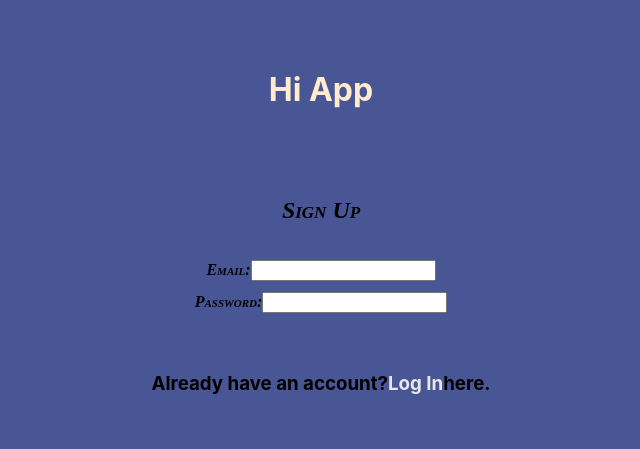
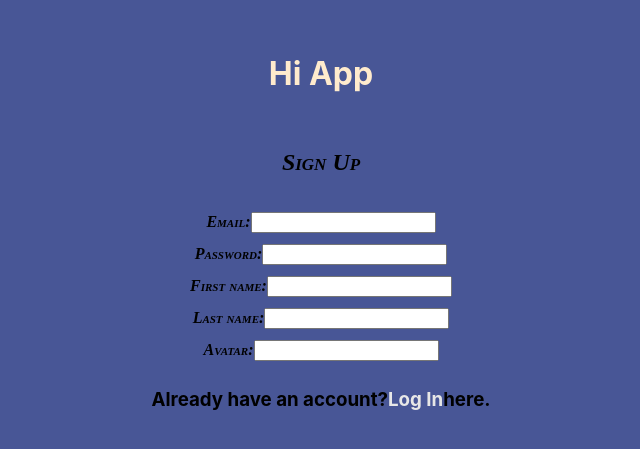
Before and after one commit to BrunildaM/hoxton-node-project-frontend, a React (Vite) app: page /Sign-Up in a window 1280 px wide. Shown: the part 169-618 px from the top of the page, without its empty margins (319-959 px from the left). Built offline with nearby package versions, Linux system fonts and the light colour scheme.

Commit message:
added types

```diff
--- a/src/App.tsx
+++ b/src/App.tsx
@@ -5,39 +5,31 @@ import "./App.css";
 import ChatPage from "./Pages/ChatPage";
 import SignInPage from "./Pages/SignInPage";
 import SignUpPage from "./Pages/SignUpPage";
+import { User } from "./types";
 
 function App() {
   const navigate = useNavigate();
-  const [currentUser, setCurrentUser] = useState(null);
-  const [users, setUsers] = useState([]);
-  function token(id:number){
+  const [currentUser, setCurrentUser] = useState<User | null>(null);
 
-
-  }
+  function token(id: number) {}
   function signIn(data: any) {
-    fetch(`http://localhost:4000/users`)
-      .then((resp) => resp.json())
-      .then((usersFromServer) => {
-        setCurrentUser(usersFromServer);
-        const clonedUsers = structuredClone(users);
-        const filteredUser = clonedUsers.find((user: any) => {
-          user.email === data.email && user.password === data.password;
-        });
-        setCurrentUser(filteredUser);
-        if (currentUser !== null && currentUser !== undefined) {
-          localStorage.id = currentUser.id;
-          navigate(`/chat-page`);
-        }
-      });
+    setCurrentUser(data.user);
+    localStorage.token = data.token;
   }
   return (
     <div className="App">
       <Routes>
         <Route index element={<Navigate replace to="/Sign-In" />} />
-        {currentUser && <Route path="/chat-page" element={<ChatPage />} />} (
+        {currentUser && (
+          <Route
+            path="/chat-page"
+            element={<ChatPage currentUser={currentUser} />}
+          />
+        )}{" "}
+        (
         <>
-          <Route path="/Sign-Up" element={<SignUpPage signIn={signIn}/>} />
-          <Route path="/Sign-In" element={<SignInPage />} />
+          <Route path="/Sign-Up" element={<SignUpPage signIn={signIn} />} />
+          <Route path="/Sign-In" element={<SignInPage signIn={signIn} />} />
         </>
         )
       </Routes>
--- a/src/Pages/ChatPage.tsx
+++ b/src/Pages/ChatPage.tsx
@@ -1,6 +1,8 @@
 import { useEffect, useState } from "react";
+import { User } from "../types";
 import "./ChatPage.css";
-export default function ChatPage() {
+
+export default function ChatPage(currentUser: User) {
   const [users, setUsers] = useState(null);
   useEffect(() => {
     fetch("http://localhost:4000/users")
--- a/src/Pages/SignInPage.tsx
+++ b/src/Pages/SignInPage.tsx
@@ -1,7 +1,7 @@
 import "./SignInPage.css";
 import { Link } from "react-router-dom";
 
-export default function SignInPage() {
+export default function SignInPage(signIn: any) {
   return (
     <div className="sign-in-page">
       <h1 className="sign-in-title">Hi App</h1>
--- a/src/Pages/SignUpPage.tsx
+++ b/src/Pages/SignUpPage.tsx
@@ -18,6 +18,12 @@ export default function SignUpPage(signIn: any) {
               email: e.target.email.value,
               // @ts-ignore
               password: e.target.password.value,
+              // @ts-ignore
+              firstName: e.target.firstName.value,
+              // @ts-ignore
+              lastName: e.target.lastName.value,
+              // @ts-ignore
+              avatar: e.target.avatar.value,
             }),
           })
             .then((resp) => resp.json())
@@ -41,6 +47,18 @@ export default function SignUpPage(signIn: any) {
           Password:
           <input type="password" name="password" />
         </label>
+        <label htmlFor="">
+          First name:
+          <input type="password" name="firstName" />
+        </label>
+        <label htmlFor="">
+          Last name:
+          <input type="password" name="lastName" />
+        </label>
+        <label htmlFor="">
+          Avatar:
+          <input type="password" name="avatar" />
+        </label>
       </form>
       <h3>
         Already have an account?
--- /dev/null
+++ b/src/types.ts
@@ -0,0 +1,35 @@
+export type User = {
+  id: number;
+  email: string;
+  password: string;
+  avatar: string;
+  lastName: string;
+  firstName: string;
+  messages?: Message[];
+  participants?: Participant[];
+  rooms?: Room[];
+};
+export type Message = {
+  id: number;
+  content: String;
+  sender?: User;
+  userId: number;
+  room?: Room;
+  roomId: number;
+};
+
+export type Room = {
+  id: number;
+  messages?: Message[];
+  participants?: Participant[];
+  User?: User;
+  userId: number;
+};
+
+export type Participant = {
+  id: number;
+  room?: Room;
+  roomId: number;
+  user?: User;
+  userId: number;
+};
```
